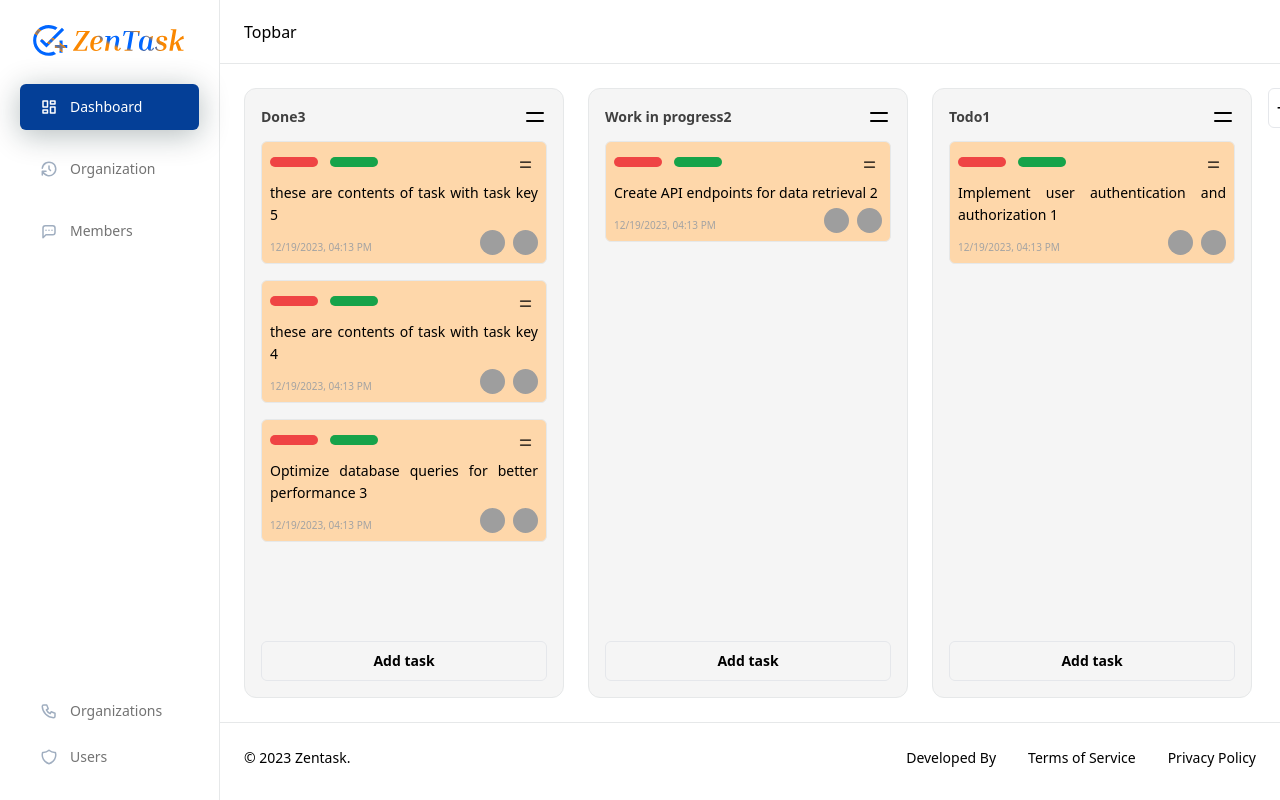
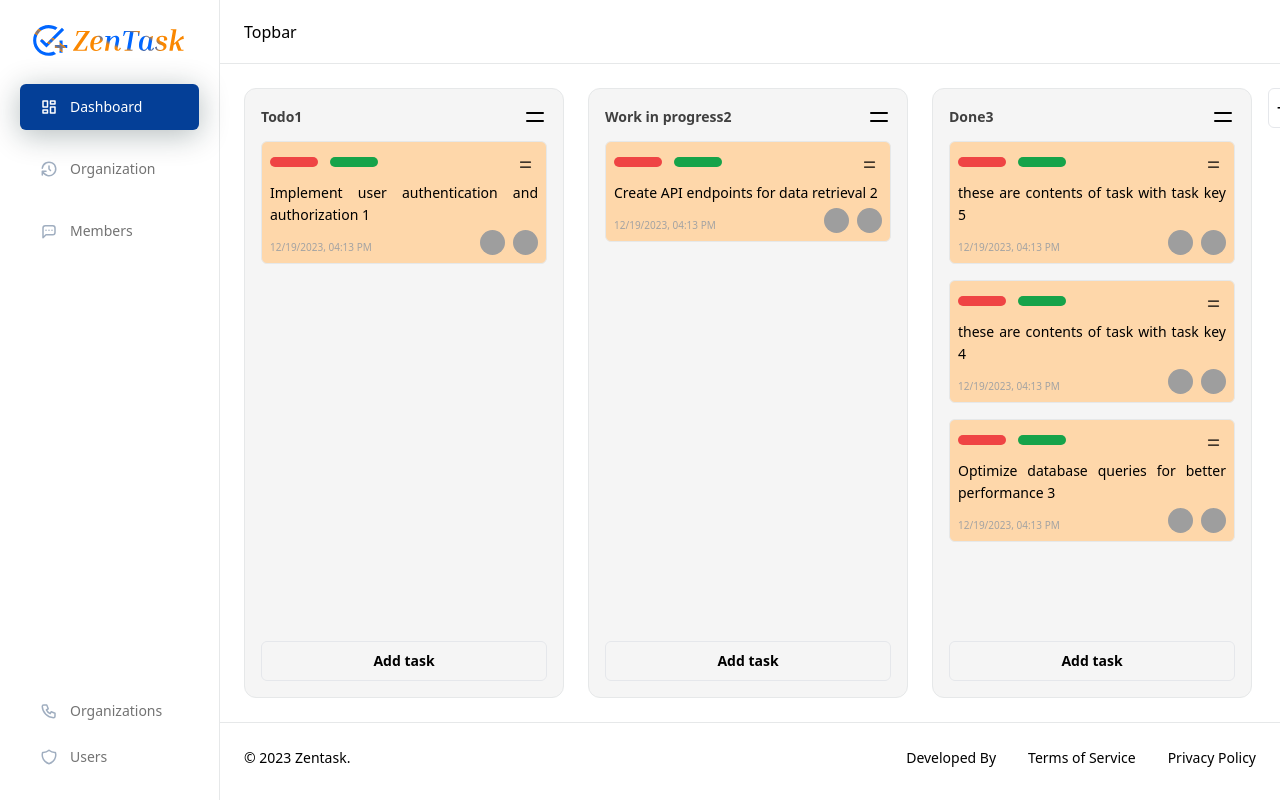
Before and after one commit to imtiyazkumar/zentask, a React (Vite) app: page / in a window 1280 px wide. Shown: the top 800 px of the page. Built offline with nearby package versions, Linux system fonts and the light colour scheme; grey boxes are pictures that could not be loaded.

Commit message:
input for container editor

```diff
--- a/src/components/Button.tsx
+++ b/src/components/Button.tsx
@@ -10,7 +10,7 @@ const buttonVariants = cva(
         variants: {
             variant: {
                 primary_filled: "bg-primary-600  hover:text-white hover:bg-primary active:bg-primary-1",
-                dark_filled: "bg-dark text-white hover:bg-neutral-700 active:bg-neutral-800",
+                dark_filled: "bg-slate-600  text-white hover:bg-primary-1 active:bg-neutral-800",
                 dark_outlined: "bg-none border border-dark hover:bg-neutral-300 active:bg-neutral-400"
             },
             width: {
--- a/src/components/ColumnContainer.tsx
+++ b/src/components/ColumnContainer.tsx
@@ -7,6 +7,7 @@ import { Div, Flex, FlexColumn } from "./BaseComponents";
 import { IconMenu } from "@tabler/icons-react";
 import CardEditorModal from "./modals/CardEditorModal";
 import Button from "./Button";
+import Input from "./modals/Input";
 
 interface ContainerProps {
     container: IContainer;
@@ -23,14 +24,23 @@ const ColumnContainer: React.FC<ContainerProps> = ({ orgTasks, container, orgKey
     const [currentContainer, setCurrentContainer] = React.useState<IContainer>({ key: container?.key || "", title: container?.title || "", orgId: orgKey, serialNumber: container.serialNumber || 78 })
     const { setNodeRef, attributes, listeners, transform, isDragging } = useSortable({ id: container.key, data: { type: "Container", container } });
     const style = { transition: "ease-in-out", transform: CSS.Transform.toString(transform) };
+    const a = false
 
     return (
+
         <FlexColumn className={`w-80 border h-[calc(100vh-190px)] overflow-y-auto gap-2 ${!isDragging ? "border-border-dark" : "border-primary"} rounded-xl p-4 bg-neutral-100`}>
             <div ref={setNodeRef} style={style} className="h-[calc(100vh-190px)] overflow-y-auto" >
-                <Flex {...attributes} {...listeners} className="justify-between cursor-grab">
-                    <Div className="font-semibold text-14 text-neutral-700">{currentContainer.title}{currentContainer.serialNumber}</Div>
-                    <Div className="cursor-pointer"><IconMenu /></Div>
-                </Flex>
+                {a ?
+                    <Flex className="items-end gap-2 ">
+                        <Input></Input>
+                        <Button width="auto" height="small" variant="dark_filled" className="h-9">Save</Button>
+                    </Flex> :
+
+                    <Flex {...attributes} {...listeners} className="justify-between cursor-grab">
+                        <Div className="font-semibold text-14 text-neutral-700">{currentContainer.title}{currentContainer.serialNumber}</Div>
+                        <Div className="cursor-pointer"><IconMenu /></Div>
+                    </Flex>
+                }
                 <Div className="flex flex-col flex-grow gap-4 pt-3">
                     <SortableContext items={taskKeys}>
                         {myTasks.map((task) => (
--- a/src/components/modals/Input.tsx
+++ b/src/components/modals/Input.tsx
@@ -18,7 +18,7 @@ const Input: React.FC<InputTextProps> = ({ label = "", error = "", type, require
                 <Span className="select-none text-neutral-900">{label}</Span>
                 {required && <Span className="text-red-500">*</Span>}
             </Flex>
-            <Flex className={cn("flex border border-border-dark focus-within:border-primary-2 gap-2 p-2 rounded-md", { "border-alerts-error_base": error })}>
+            <Flex className={cn("flex border bg-white border-border-dark focus-within:border-primary-2 gap-2 p-2 rounded-md", { "border-alerts-error_base": error })}>
                 <input {...props} type={type === "password" ? (isPasswordVisible ? "text" : "password") : type} className="flex-1 w-full font-medium text-neutral-700 focus:outline-none text-14 placeholder-neutral-600" />
                 {type === "password" &&
                     <Span className="cursor-pointer" onClick={() => setIsPasswordVisible(v => !v)}>
--- a/src/views/General/Dashboard.tsx
+++ b/src/views/General/Dashboard.tsx
@@ -11,15 +11,14 @@ const Dashboard: React.FC = () => {
 
     const [update, setUpdate] = React.useState(false);
     const [Organization, setOrganization] = React.useState<IOrganization>({ key: "org1", title: "Zantask", manager: "key9" })
-    const [container, setContainer] = React.useState<IContainer>({ key: getContainerKey(), orgId: Organization.key, serialNumber: getContainerSerial(), title: "" })
     const sensors = useSensors(useSensor(PointerSensor, { activationConstraint: { distance: 10 } }));
     const [containers, setContainers] = React.useState(defaultContainers.filter(container => container.orgId === Organization.key).sort((container1, container2) => container2.serialNumber - container1.serialNumber))
     const [tasks, setTasks] = React.useState(defaultTasks.filter(task => task.orgId === Organization.key).sort((task1, task2) => task2.serialNumber - task1.serialNumber))
+    const container: IContainer = ({ key: getContainerKey(), orgId: Organization.key, serialNumber: getContainerSerial(), title: "" });
 
     React.useEffect(() => {
         setContainers(defaultContainers
-            .filter(container => container.orgId === Organization.key)
-            .sort((task1, task2) => task2.serialNumber - task1.serialNumber))
+            .filter(container => container.orgId === Organization.key))
         setTasks(defaultTasks
             .filter(task => task.orgId === Organization.key)
             .sort((task1, task2) => task2.serialNumber - task1.serialNumber))
@@ -64,6 +63,7 @@ const Dashboard: React.FC = () => {
         setUpdate(!update)
 
     }
+
     const onDragEnd = (event: DragEndEvent) => {
         const { active, over } = event;
         if (!over) return;
@@ -84,13 +84,12 @@ const Dashboard: React.FC = () => {
         }
         setUpdate(!update)
     };
+
     const addContainer = () => {
-        // if (!container.title.length) { alert("Title can't be empty"); return; }
-
         defaultContainers.push(container);
         setUpdate((u) => !u);
+    };
 
-    };
     return (
         <DndContext sensors={sensors} onDragStart={onDragStart} onDragEnd={onDragEnd} onDragOver={onDragOver}>
             <Flex className="items-start gap-4 p-6">
```
